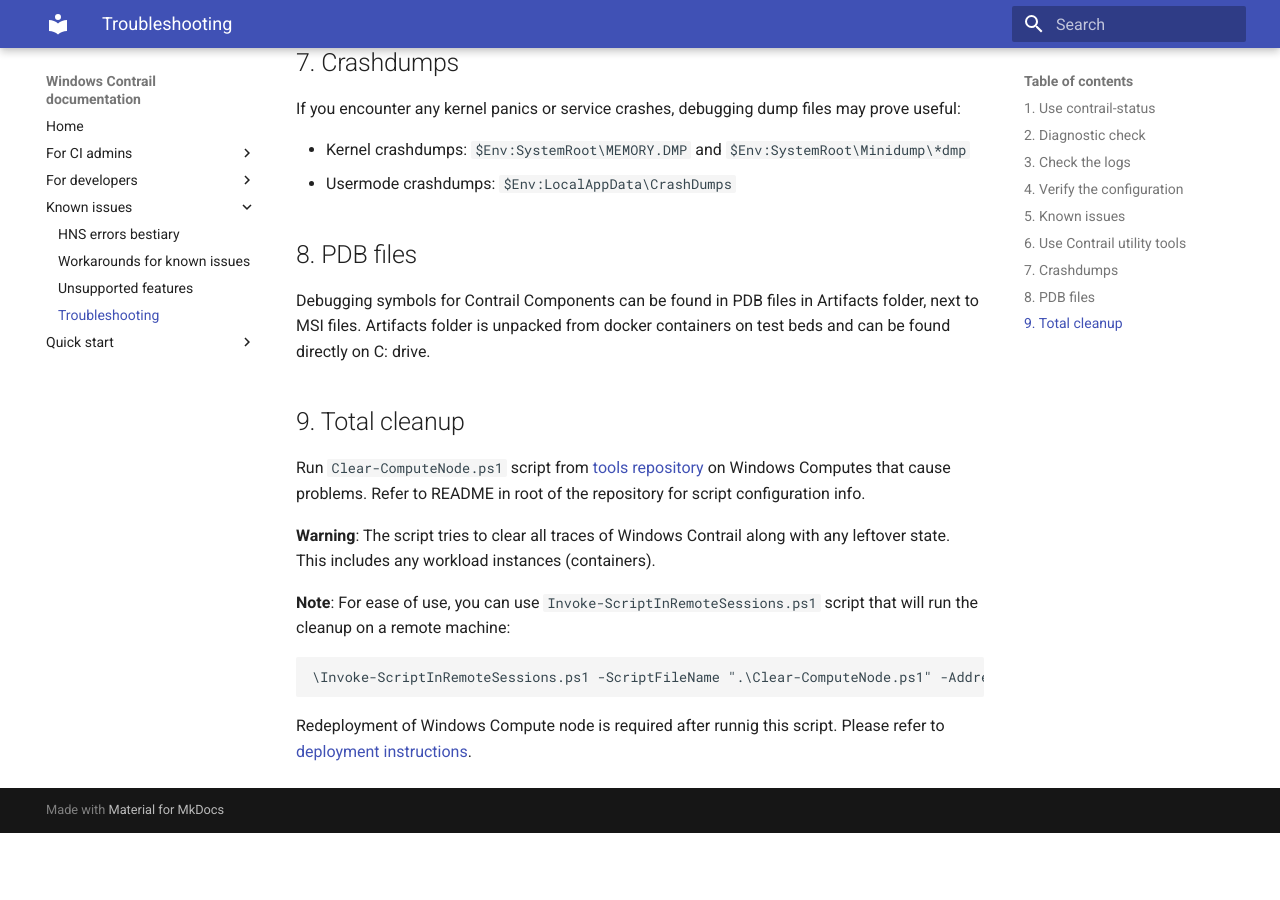
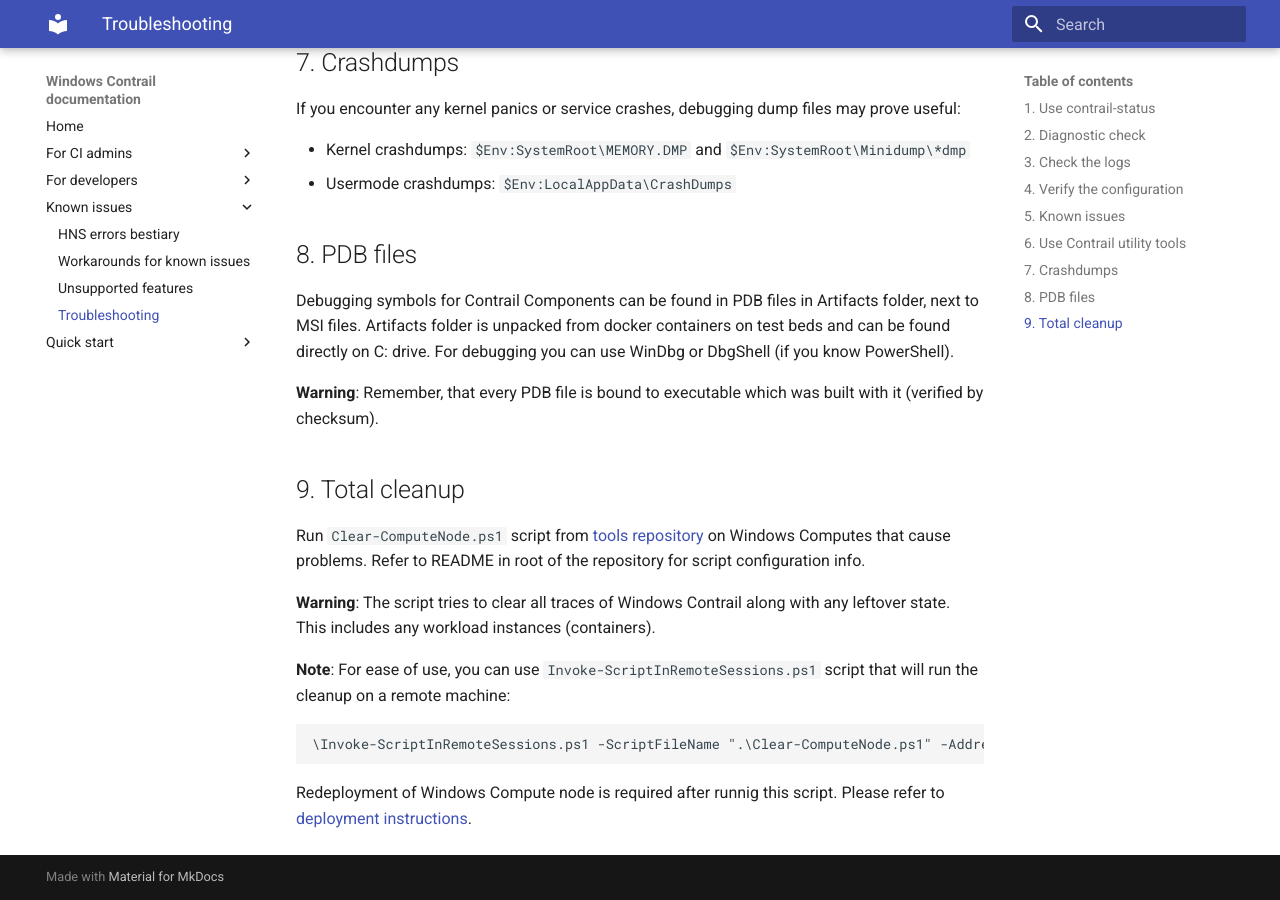
Before and after one commit to piotr-szuberski/contrail-windows-docs, an MkDocs documentation site: the page built from doc/Known_issues/Troubleshooting.md, in a window 1280 px wide and 900 px high, scrolled down 1303 px. Built offline with MkDocs 1.6.1 and Material for MkDocs 9.7.7, drawn with Linux system fonts in a browser that asks for light colours; before the commit the page ends 2136 px from its top, so only the background shows below that.

Commit message:
Add some information about debugging tools

```diff
--- a/doc/Known_issues/Troubleshooting.md
+++ b/doc/Known_issues/Troubleshooting.md
@@ -53,8 +53,12 @@
 
 ## 8. PDB files
 
-Debugging symbols for Contrail Components can be found in PDB files in Artifacts folder, next to MSI files. Artifacts folder is unpacked from docker containers on test beds and can be found directly on C: drive.
+Debugging symbols for Contrail Components can be found in PDB files in Artifacts folder, next to MSI files.
+Artifacts folder is unpacked from docker containers on test beds and can be found directly on C: drive.
+For debugging you can use WinDbg or DbgShell (if you know PowerShell).
 
+**Warning**: Remember, that every PDB file is bound to executable which was built with it
+(verified by checksum).
 ## 9. Total cleanup
 
 Run `Clear-ComputeNode.ps1` script from [tools repository](https://github.com/Juniper/contrail-windows-tools)
```
